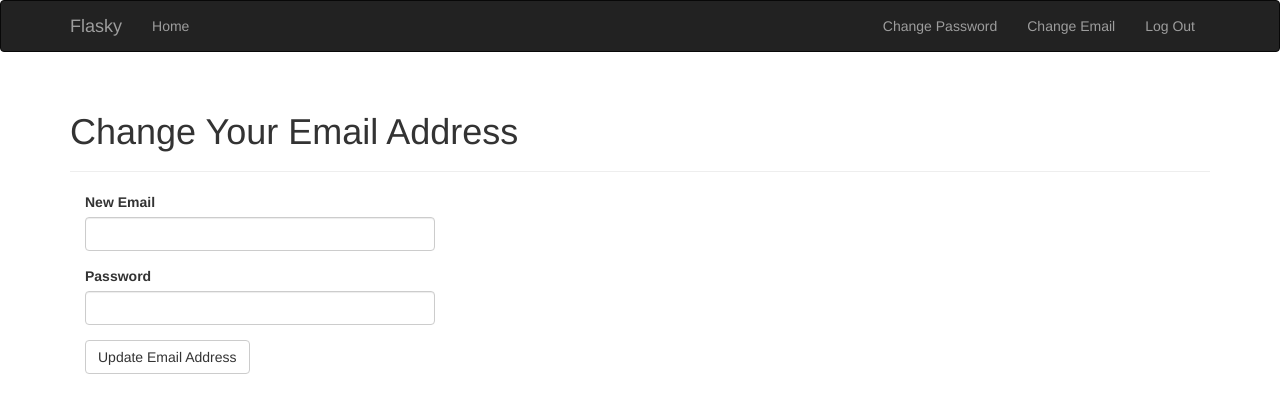
After one commit to catleer/python_ledaye, a Flask app: page /auth/change_email in a window 1280 px wide. The commit adds this page. Shown: the top 413 px of the page. Run offline with Flask 2, Linux system fonts and the light colour scheme; the visitor is signed in with stand-in values (Sample User, id 1); data comes from the database, SQL or seed files in the repository; some libraries are stand-ins or nearby versions.

Commit message:
完成修改邮箱和密码功能

```diff
--- a/readbook/flask-web development a blog/app/auth/forms.py
+++ b/readbook/flask-web development a blog/app/auth/forms.py
@@ -3,14 +3,15 @@ Created by catleer on 2018-09-08.
 """
 __author__ = 'catleer'
 
-from flask_wtf import Form
+from flask_wtf import FlaskForm
 from wtforms import StringField, PasswordField, BooleanField, SubmitField
 from wtforms.validators import DataRequired, Length, Email, Regexp, EqualTo
 from wtforms import ValidationError
 
 from ..models import User
 
-class RegistrationForm(Form):
+
+class RegistrationForm(FlaskForm):
     email = StringField('Email', validators=[DataRequired(), Length(1, 64), Email()])
     username = StringField('Username', validators=[
         DataRequired(), Length(1, 64), Regexp('^[A-Za-z][A-Za-z0-9_.]*$', 0,
@@ -31,8 +32,41 @@ class RegistrationForm(Form):
             raise ValidationError('Username already in use.')
 
 
-class LoginForm(Form):
+class LoginForm(FlaskForm):
     email = StringField('Email', validators=[DataRequired(), Length(1, 64), Email()])
     password = PasswordField('Password', validators=[DataRequired()])
     remember_me = BooleanField('Keep me logged in')
     submit = SubmitField('Log In')
+
+
+class ChangePasswordForm(FlaskForm):
+    old_password = PasswordField('Old password', validators=[DataRequired()])
+    password = PasswordField('New password', validators=[
+        DataRequired(), EqualTo('password2', message='Passwords must match.')])
+    password2 = PasswordField('Confirm new password',
+                              validators=[DataRequired()])
+    submit = SubmitField('Update Password')
+
+
+class PasswordResetRequestForm(FlaskForm):
+    email = StringField('Email', validators=[DataRequired(), Length(1, 64),
+                                             Email()])
+    submit = SubmitField('Reset Password')
+
+
+class PasswordResetForm(FlaskForm):
+    password = PasswordField('New Password', validators=[
+        DataRequired(), EqualTo('password2', message='Passwords must match')])
+    password2 = PasswordField('Confirm password', validators=[DataRequired()])
+    submit = SubmitField('Reset Password')
+
+
+class ChangeEmailForm(FlaskForm):
+    email = StringField('New Email', validators=[DataRequired(), Length(1, 64),
+                                                 Email()])
+    password = PasswordField('Password', validators=[DataRequired()])
+    submit = SubmitField('Update Email Address')
+
+    def validate_email(self, field):
+        if User.query.filter_by(email=field.data).first():
+            raise ValidationError('Email already registered.')
--- a/readbook/flask-web development a blog/app/auth/views.py
+++ b/readbook/flask-web development a blog/app/auth/views.py
@@ -8,9 +8,12 @@ from flask_login import login_user, login_required, logout_user, current_user
 
 from . import auth
 from ..models import User
-from .forms import LoginForm, RegistrationForm
+from .forms import LoginForm, RegistrationForm, ChangePasswordForm, \
+    PasswordResetRequestForm, PasswordResetForm, ChangeEmailForm
 from .. import db
 from ..email import send_email
+
+
 
 @auth.route('/login', methods=['GET', 'POST'])
 def login():
@@ -23,12 +26,14 @@ def login():
         flash('Invalid username or password.')
     return render_template('auth/login.html', form=form)
 
+
 @auth.route('/logout')
 @login_required
 def logout():
     logout_user()
     flash('You have been logged out.')
     return redirect(url_for('main.index'))
+
 
 @auth.route('/register', methods=['GET', 'POST'])
 def register():
@@ -45,6 +50,7 @@ def register():
         flash('A confirmation email has been sent to you by email.')
         return redirect(url_for('auth.login'))
     return render_template('/auth/register.html', form=form)
+
 
 @auth.route('/confirm/<token>')
 @login_required
@@ -68,11 +74,13 @@ def before_request():
         and request.endpoint != 'static':
         return redirect(url_for('auth.unconfirmed'))
 
+
 @auth.route('/unconfirmed')
 def unconfirmed():
     if current_user.is_anonymous or current_user.confirmed:
         return redirect(url_for('main.index'))
     return render_template('auth/unconfirmed.html')
+
 
 @auth.route('/confirm')
 @login_required
@@ -82,3 +90,83 @@ def resend_confirmation():
                'auth/email/confirm', user=current_user, token=token)
     flash('A new confirmation email has been sent to you by email.')
     return redirect(url_for('main.index'))
+
+
+@auth.route('/change-password', methods=['GET', 'POST'])
+@login_required
+def change_password():
+    form = ChangePasswordForm()
+    if form.validate_on_submit():
+        if current_user.verify_password(form.old_password.data):
+            current_user.password = form.password.data
+            db.session.add(current_user)
+            db.session.commit()
+            flash('Your password has been updated.')
+            return redirect(url_for('main.index'))
+        else:
+            flash('Invalid password.')
+
+    return render_template('auth/change_password.html', form=form)
+
+
+@auth.route('/reset', methods=['GET', 'POST'])
+def password_reset_request():
+    if not current_user.is_anonymous:
+        return redirect(url_for('main.index'))
+    form = PasswordResetRequestForm()
+    if form.validate_on_submit():
+        user = User.query.filter_by(email=form.email.data).first()
+        if user:
+            token = user.generate_reset_token()
+            send_email(user.email, 'Reset Your Password',
+                       'auth/email/reset_password',
+                       user=user, token=token)
+        flash('An email with instructions to reset your password has been '
+              'sent to you.')
+        return redirect(url_for('auth.login'))
+    return render_template('auth/reset_password.html', form=form)
+
+
+@auth.route('/reset/<token>', methods=['GET', 'POST'])
+def password_reset(token):
+    if not current_user.is_anonymous:
+        return redirect(url_for('main.index'))
+    form = PasswordResetForm()
+    if form.validate_on_submit():
+        if User.reset_password(token, form.password.data):
+            db.session.commit()
+            flash('Your password has been updated.')
+            return redirect(url_for('auth.login'))
+        else:
+            return redirect(url_for('main.index'))
+    return render_template('auth/reset_password.html', form=form)
+
+
+@auth.route('/change_email', methods=['GET', 'POST'])
+@login_required
+def change_email_request():
+    form = ChangeEmailForm()
+    if form.validate_on_submit():
+        if current_user.verify_password(form.password.data):
+            new_email = form.email.data
+            token = current_user.generate_email_change_token(new_email)
+            send_email(new_email, 'Confirm your email address',
+                       'auth/email/change_email',
+                       user=current_user, token=token)
+            flash('An email with instructions to confirm your new email '
+                  'address has been sent to you.')
+            return redirect(url_for('main.index'))
+        else:
+            flash('Invalid email or password.')
+    return render_template("auth/change_email.html", form=form)
+
+
+@auth.route('/change_email/<token>')
+@login_required
+def change_email(token):
+    if current_user.change_email(token):
+        db.session.commit()
+        flash('Your email address has been updated.')
+    else:
+        flash('Invalid request.')
+    return redirect(url_for('main.index'))
--- a/readbook/flask-web development a blog/app/models.py
+++ b/readbook/flask-web development a blog/app/models.py
@@ -63,5 +63,36 @@ class User(UserMixin, db.Model):
     def verify_password(self, password):
         return check_password_hash(self.password_hash, password)
 
+    @staticmethod
+    def reset_password(token, new_password):
+        s = Serializer(current_app.config['SECRET_KEY'])
+        try:
+            data = s.loads(token.encode('utf-8'))
+        except:
+            return False
+        user = User.query.get(data.get('reset'))
+        if user is None:
+            return False
+        user.password = new_password
+        db.session.add(user)
+        return True
+
+    def change_email(self, token):
+        s = Serializer(current_app.config['SECRET_KEY'])
+        try:
+            data = s.loads(token.encode('utf-8'))
+        except:
+            return False
+        if data.get('change_email') != self.id:
+            return False
+        new_email = data.get('new_email')
+        if new_email is None:
+            return False
+        if self.query.filter_by(email=new_email).first() is not None:
+            return False
+        self.email = new_email
+        db.session.add(self)
+        return True
+
     def __repr__(self):
         return '<User %r>' % self.username
--- /dev/null
+++ b/readbook/flask-web development a blog/app/templates/auth/change_email.html
@@ -0,0 +1,13 @@
+{% extends "base.html" %}
+{% import "bootstrap/wtf.html" as wtf %}
+
+{% block title %}Flasky - Change Email Address{% endblock %}
+
+{% block page_content %}
+<div class="page-header">
+    <h1>Change Your Email Address</h1>
+</div>
+<div class="col-md-4">
+    {{ wtf.quick_form(form) }}
+</div>
+{% endblock %}
--- a/readbook/flask-web development a blog/app/templates/auth/login.html
+++ b/readbook/flask-web development a blog/app/templates/auth/login.html
@@ -10,6 +10,7 @@
 <div class="col-md-4">
     {{ wtf.quick_form(form) }}
     <br>
+    <p>Forgot your password? <a href="{{ url_for('auth.password_reset_request') }}">Click here to reset it</a>.</p>
     <p>New user? <a href="{{ url_for('auth.register') }}">Click here to register</a>.</p>
 </div>
 {% endblock %}
--- a/readbook/flask-web development a blog/app/templates/base.html
+++ b/readbook/flask-web development a blog/app/templates/base.html
@@ -26,6 +26,8 @@
             </ul>
             <ul class="nav navbar-nav navbar-right">
                 {% if current_user.is_authenticated %}
+                <li><a href="{{ url_for('auth.change_password') }}">Change Password</a></li>
+                <li><a href="{{ url_for('auth.change_email_request') }}">Change Email</a></li>
                 <li><a href="{{ url_for('auth.logout') }}">Log Out</a></li>
                 {% else %}
                 <li><a href="{{ url_for('auth.login') }}">Log In</a></li>
--- a/readbook/flask-web development a blog/config.py
+++ b/readbook/flask-web development a blog/config.py
@@ -10,7 +10,7 @@ class Config:
     SECRET_KEY = os.environ.get('SECRET_KEY') or 'hard to guess string'
     SQLALCHEMY_COMMIT_ON_TEARDOWN = True
     FLASKY_MAIL_SUBJECT_PREFIX = '[Flasky]'
-    FLASKY_MAIL_SENDER = 'Flasky Admin <flasky@example.com>'
+    FLASKY_MAIL_SENDER = 'Flasky Admin <215486362@qq.com>'
     FLASKY_ADMIN = os.environ.get('FLASKY_ADMIN')
 
     @staticmethod
@@ -19,8 +19,8 @@ class Config:
 
 class DevelopmentConfig(Config):
     DEBUG = True
-    MAIL_SERVER = 'smtp.googlemail.com'
-    MAIL_PORT = 587
+    MAIL_SERVER = 'smtp.qq.com'
+    MAIL_PORT = 465
     MAIL_USE_TLS = True
     MAIL_USERNAME = os.environ.get('MAIL_USERNAME')
     MAIL_PASSWORD = os.environ.get('MAIL_PASSWORD')
```
Also changed, not shown: readbook/flask-web development a blog/app/templates/auth/change_password.html (added, +13 -0 lines), readbook/flask-web development a blog/app/templates/auth/email/reset_email.html (added, +8 -0 lines), readbook/flask-web development a blog/app/templates/auth/email/reset_email.txt (added, +13 -0 lines), readbook/flask-web development a blog/app/templates/auth/email/reset_password.html (added, +8 -0 lines), readbook/flask-web development a blog/app/templates/auth/email/reset_password.txt (added, +13 -0 lines), readbook/flask-web development a blog/app/templates/auth/reset_password.html (added, +13 -0 lines).
